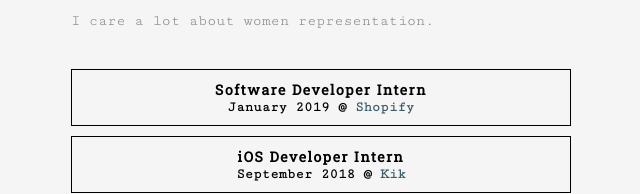
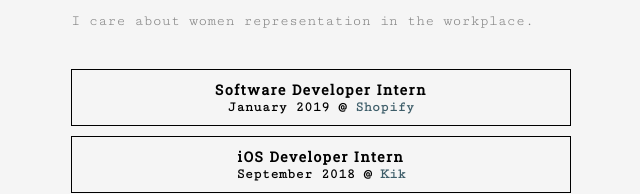
Before and after one commit to wildmaples/wildmaples.github.io, a plain HTML site: page index.html in a window 1280 px wide. Shown: the part 313-507 px from the top of the page, 319-959 px from the left. Drawn offline with Linux system fonts and the light colour scheme.

Commit message:
Edit a line about caring

```diff
--- a/index.html
+++ b/index.html
@@ -62,7 +62,7 @@
             I often use my background in health to implement <a href="http://hdsl.uwaterloo.ca/pass/" target="_blank">side projects</a>.</p>
           <br />
 
-          <p>I care a lot about women representation.</p>
+          <p>I care about women representation in the workplace.</p>
         </div>
       </div>
     </div>
```
